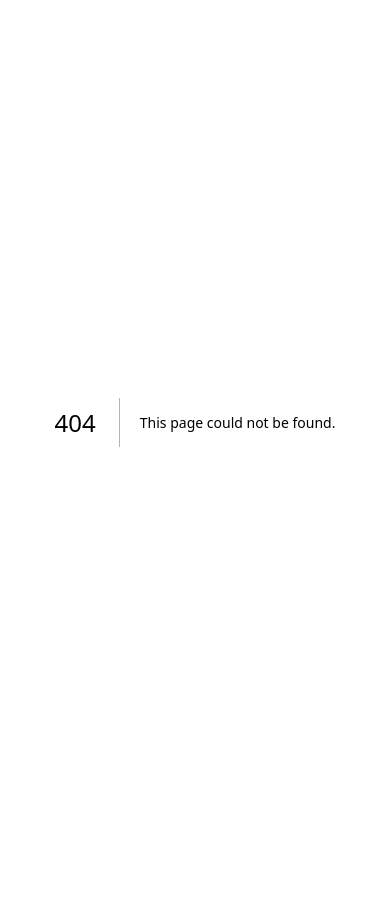
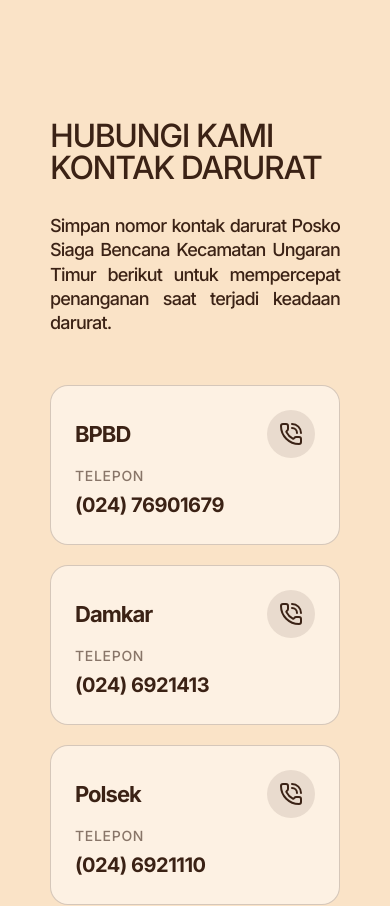
Before and after one commit to Celllzzz/SAKA-SiagaBencanaKalongan, a Next.js app: page /hubungi-kami in a window 390 px wide. Before the commit this address had no page. Shown: the top 906 px of the page. Before the commit the page ends 844 px from the top, so only its background shows below. Built offline with nearby package versions, Linux system fonts and the light colour scheme.

Commit message:
feat: complete hubungi kami page, refine responsive layouts and add dynamic metadata titles

```diff
--- /dev/null
+++ b/src/app/hubungi-kami/page.tsx
@@ -0,0 +1,20 @@
+import { Navbar } from "@/components/layout/navbar";
+import { Footer } from "@/components/layout/footer";
+import { ContactHero } from "@/components/hubungi-kami/contact-hero";
+import { ComplaintForm } from "@/components/hubungi-kami/complaint-form";
+
+export const metadata = {
+  title: 'Hubungi Kami | SAKA',
+  description: 'Kontak Darurat dan Form Pengaduan Bencana Desa Kalongan.',
+};
+
+export default function HubungiKamiPage() {
+  return (
+    <main className="min-h-screen bg-[#FAE3C7] flex flex-col">
+      <Navbar />
+      <ContactHero />
+      <ComplaintForm />
+      <Footer />
+    </main>
+  );
+}
--- a/src/app/peta/[dusun]/page.tsx
+++ b/src/app/peta/[dusun]/page.tsx
@@ -11,6 +11,18 @@ export function generateStaticParams() {
   return dusunDataList.map((d) => ({
     dusun: d.slug,
   }));
+}
+
+export async function generateMetadata({ params }: { params: Promise<{ dusun: string }> }) {
+  const resolvedParams = await params;
+  const dusunData = getDusunData(resolvedParams.dusun);
+
+  if (!dusunData) return { title: 'Peta | SAKA' };
+
+  const titleName = dusunData.name.split(" ").map(w => w.charAt(0).toUpperCase() + w.slice(1).toLowerCase()).join(" ");
+  return {
+    title: `Peta ${titleName} | SAKA`,
+  };
 }
 
 export default async function PetaDetailPage({ params }: { params: Promise<{ dusun: string }> }) {
--- a/src/app/peta/page.tsx
+++ b/src/app/peta/page.tsx
@@ -1,6 +1,11 @@
 import { Navbar } from "@/components/layout/navbar";
 import { Footer } from "@/components/layout/footer";
 import { PetaSection } from "@/components/peta/peta-section";
+
+export const metadata = {
+  title: 'Peta | SAKA',
+  description: 'Peta Kebencanaan Desa Kalongan.',
+};
 
 export default function PetaPage() {
   return (
--- a/src/app/tentang/page.tsx
+++ b/src/app/tentang/page.tsx
@@ -2,6 +2,11 @@ import { HeroSection } from "@/components/tentang/hero-section";
 import { AboutContentSection } from "@/components/tentang/about-content-section";
 import { TeamSection } from "@/components/tentang/team-section";
 import { Footer } from "@/components/layout/footer";
+
+export const metadata = {
+  title: 'Tentang Kami | SAKA',
+  description: 'Profil SAKA dan informasi tim Kuliah Kerja Nyata (KKN) Tematik Universitas Diponegoro di Desa Kalongan.',
+};
 
 export default function TentangPage() {
   return (
--- /dev/null
+++ b/src/components/hubungi-kami/complaint-form.tsx
@@ -0,0 +1,128 @@
+"use client";
+
+import { useState } from "react";
+import { Send } from "lucide-react";
+
+export function ComplaintForm() {
+  const [formData, setFormData] = useState({
+    nama: "",
+    email: "",
+    aduan: ""
+  });
+  const [isSubmitting, setIsSubmitting] = useState(false);
+  const [isSubmitted, setIsSubmitted] = useState(false);
+
+  const handleSubmit = (e: React.FormEvent) => {
+    e.preventDefault();
+    setIsSubmitting(true);
+
+    // Simulasi pengiriman data (karena fungsionalitas backend belum aktif)
+    setTimeout(() => {
+      setIsSubmitting(false);
+      setIsSubmitted(true);
+      setFormData({ nama: "", email: "", aduan: "" });
+
+      // Reset status sukses setelah 3 detik
+      setTimeout(() => setIsSubmitted(false), 3000);
+    }, 1000);
+  };
+
+  const handleChange = (e: React.ChangeEvent<HTMLInputElement | HTMLTextAreaElement>) => {
+    const { name, value } = e.target;
+    setFormData(prev => ({ ...prev, [name]: value }));
+  };
+
+  return (
+    <section className="w-full bg-[#3B2215] text-white py-[50px] md:py-[100px] px-[50px] xl:min-h-[100vh] flex flex-col justify-center" data-theme="dark" data-bg="#3B2215">
+      <div className="w-full max-w-[1340px] mx-auto flex flex-col xl:flex-row gap-[50px] xl:gap-[100px]">
+
+        {/* Left Side: Form Information */}
+        <div className="flex flex-col flex-1 animate-fade-in-up">
+          <h2 className="font-[Inter] font-medium text-[32px] md:text-[50px] xl:text-[70px] leading-none tracking-[-0.045em] mb-6">
+            FORM<br/>PENGADUAN
+          </h2>
+          <p className="font-[Inter] text-[18px] md:text-[20px] text-white/80 leading-[1.5] max-w-[500px]">
+            Sampaikan laporan, aduan, atau informasi seputar potensi kebencanaan dan kondisi infrastruktur di lingkungan Anda. Laporan Anda akan sangat membantu upaya mitigasi bersama.
+          </p>
+        </div>
+
+        {/* Right Side: The Form */}
+        <div className="flex-[1.5] animate-fade-in-up delay-200">
+          <form onSubmit={handleSubmit} className="flex flex-col gap-6">
+
+            {/* Input Nama */}
+            <div className="flex flex-col gap-2">
+              <label htmlFor="nama" className="font-[Inter] font-semibold text-[14px] uppercase tracking-wider text-white/70">
+                Nama Lengkap
+              </label>
+              <input
+                type="text"
+                id="nama"
+                name="nama"
+                required
+                value={formData.nama}
+                onChange={handleChange}
+                placeholder="Masukkan nama lengkap Anda"
+                className="w-full bg-white/5 border border-white/10 rounded-xl px-5 py-4 text-white placeholder:text-white/30 focus:outline-none focus:border-[#FAE3C7] focus:ring-1 focus:ring-[#FAE3C7] transition-all"
+              />
+            </div>
+
+            {/* Input Email */}
+            <div className="flex flex-col gap-2">
+              <label htmlFor="email" className="font-[Inter] font-semibold text-[14px] uppercase tracking-wider text-white/70">
+                Email Pengirim
+              </label>
+              <input
+                type="email"
+                id="email"
+                name="email"
+                required
+                value={formData.email}
+                onChange={handleChange}
+                placeholder="alamat.email@contoh.com"
+                className="w-full bg-white/5 border border-white/10 rounded-xl px-5 py-4 text-white placeholder:text-white/30 focus:outline-none focus:border-[#FAE3C7] focus:ring-1 focus:ring-[#FAE3C7] transition-all"
+              />
+            </div>
+
+            {/* Input Aduan */}
+            <div className="flex flex-col gap-2">
+              <label htmlFor="aduan" className="font-[Inter] font-semibold text-[14px] uppercase tracking-wider text-white/70">
+                Isi Aduan / Laporan
+              </label>
+              <textarea
+                id="aduan"
+                name="aduan"
+                required
+                rows={5}
+                value={formData.aduan}
+                onChange={handleChange}
+                placeholder="Jelaskan detail laporan Anda di sini..."
+                className="w-full bg-white/5 border border-white/10 rounded-xl px-5 py-4 text-white placeholder:text-white/30 focus:outline-none focus:border-[#FAE3C7] focus:ring-1 focus:ring-[#FAE3C7] transition-all resize-y"
+              />
+            </div>
+
+            {/* Submit Button */}
+            <button
+              type="submit"
+              disabled={isSubmitting || isSubmitted}
+              className="mt-4 flex items-center justify-center gap-3 bg-[#FAE3C7] text-[#3B2215] hover:bg-white font-bold uppercase tracking-wider text-[16px] py-4 rounded-xl transition-all disabled:opacity-50 disabled:cursor-not-allowed group"
+            >
+              {isSubmitting ? (
+                <span>Mengirim...</span>
+              ) : isSubmitted ? (
+                <span>Terkirim!</span>
+              ) : (
+                <>
+                  <span>Kirim Laporan</span>
+                  <Send size={18} className="group-hover:translate-x-1 transition-transform" />
+                </>
+              )}
+            </button>
+
+          </form>
+        </div>
+
+      </div>
+    </section>
+  );
+}
--- /dev/null
+++ b/src/components/hubungi-kami/contact-hero.tsx
@@ -0,0 +1,59 @@
+"use client";
+
+import { PhoneCall } from "lucide-react";
+
+const EMERGENCY_CONTACTS = [
+  { name: "BPBD", number: "(024) 76901679" },
+  { name: "Damkar", number: "(024) 6921413" },
+  { name: "Polsek", number: "(024) 6921110" },
+  { name: "Koramil", number: "(024) 6923750" },
+  { name: "Kecamatan", number: "(024) 76911354" },
+];
+
+export function ContactHero() {
+  return (
+    <section className="w-full bg-[#FAE3C7] text-[#3B2215] pt-[120px] pb-[50px] px-[50px] xl:min-h-[100vh] flex flex-col justify-center" data-theme="light" data-bg="#FAE3C7">
+      <div className="w-full max-w-[1340px] mx-auto flex flex-col gap-[50px] md:gap-[80px]">
+
+        {/* Header / Hero */}
+        <div className="flex flex-col xl:flex-row xl:items-end justify-between gap-[30px] xl:gap-[50px] animate-fade-in-up">
+          <div className="flex flex-col">
+            <h1 className="font-[Inter] font-medium text-[32px] sm:text-[40px] md:text-[70px] xl:text-[90px] leading-none tracking-[-0.045em] capitalize">
+              HUBUNGI KAMI
+            </h1>
+            <h1 className="font-[Inter] font-medium text-[32px] sm:text-[40px] md:text-[70px] xl:text-[90px] leading-none tracking-[-0.045em] capitalize">
+              KONTAK DARURAT
+            </h1>
+          </div>
+          <p className="font-[Inter] font-medium text-[18px] md:text-[20px] xl:text-[24px] leading-[1.35] text-justify tracking-[-0.045em] max-w-[373px] shrink-0">
+            Simpan nomor kontak darurat Posko Siaga Bencana Kecamatan Ungaran Timur berikut untuk mempercepat penanganan saat terjadi keadaan darurat.
+          </p>
+        </div>
+
+        {/* Contact Cards Grid */}
+        <div className="grid grid-cols-1 sm:grid-cols-2 lg:grid-cols-3 xl:grid-cols-5 gap-[20px] md:gap-[30px] animate-fade-in-up delay-300">
+          {EMERGENCY_CONTACTS.map((contact, idx) => (
+            <div
+              key={idx}
+              className="bg-white/50 backdrop-blur-sm border border-[#3B2215]/20 rounded-2xl p-[24px] xl:p-[30px] flex flex-col justify-between aspect-auto h-[160px] sm:h-auto sm:aspect-square hover:bg-white/80 transition-colors duration-300 group"
+            >
+              <div className="flex justify-between items-center gap-3">
+                <h3 className="font-[Inter] font-bold text-[22px] md:text-[26px] tracking-[-0.045em] leading-none text-[#3B2215]">
+                  {contact.name}
+                </h3>
+                <div className="w-12 h-12 shrink-0 rounded-full bg-[#3B2215]/10 flex items-center justify-center group-hover:bg-[#3B2215] group-hover:text-[#FAE3C7] transition-colors duration-300">
+                  <PhoneCall size={24} />
+                </div>
+              </div>
+              <div className="mt-auto">
+                <p className="font-[Inter] font-medium text-[14px] uppercase tracking-wider text-[#3B2215]/60 mb-1">Telepon</p>
+                <p className="font-[Inter] font-bold text-[20px] md:text-[24px] tracking-tight">{contact.number}</p>
+              </div>
+            </div>
+          ))}
+        </div>
+
+      </div>
+    </section>
+  );
+}
--- a/src/components/layout/footer.tsx
+++ b/src/components/layout/footer.tsx
@@ -37,16 +37,15 @@ export function Footer() {
             (Navigasi)
           </span>
           <div className="flex flex-col gap-[10px] xl:gap-[15px]">
-            {["Beranda", "Tentang kami", "Peta", "Mitigasi", "Pra & Pasca", "Galeri", "Hubungi kami"].map((item, idx) => {
+            {["Beranda", "Tentang kami", "Peta", "Mitigasi", "Galeri", "Hubungi kami"].map((item, idx) => {
               // Map to hrefs
               let href = "/";
               if (item.toLowerCase() === "beranda") href = "/";
               else if (item.toLowerCase() === "tentang kami") href = "/tentang";
               else if (item.toLowerCase() === "peta") href = "/peta";
               else if (item.toLowerCase() === "mitigasi") href = "/#mitigasi";
-              else if (item.toLowerCase() === "pra & pasca") href = "/#pra-pasca";
               else if (item.toLowerCase() === "galeri") href = "/galeri";
-              else if (item.toLowerCase() === "hubungi kami") href = "/#hubungi";
+              else if (item.toLowerCase() === "hubungi kami") href = "/hubungi-kami";
 
               return (
                 <Link
--- a/src/components/layout/navbar.tsx
+++ b/src/components/layout/navbar.tsx
@@ -60,7 +60,6 @@ export function Navbar() {
     { label: "Tentang", href: "/tentang" },
     { label: "Peta", href: "/peta" },
     { label: "Mitigasi", href: "/#mitigasi" },
-    { label: "Pra & Pasca", href: "/#pra-pasca" },
     { label: "Galeri", href: "/galeri" },
   ];
 
@@ -102,6 +101,7 @@ export function Navbar() {
 
         {/* Right Side / Mobile Menu */}
         <div className="flex items-center">
+          <Link href="/hubungi-kami" passHref>
             <Button
               variant="secondary"
               className={`hidden xl:inline-flex rounded-[20px] px-6 py-5 text-[14px] tracking-[0.01em] font-semibold transition-all cursor-pointer uppercase ${isLight ? "bg-[#3B2215] text-white hover:bg-black" : "bg-white text-black hover:bg-gray-200"
@@ -109,6 +109,7 @@ export function Navbar() {
             >
               HUBUNGI KAMI
             </Button>
+          </Link>
 
           {/* Mobile Hamburger Menu */}
           <div className="xl:hidden ml-4">
@@ -152,7 +153,7 @@ export function Navbar() {
                 {/* Bottom Action Button */}
                 <div className="mt-12">
                   <Link
-                    href="#"
+                    href="/hubungi-kami"
                     className="inline-flex items-center justify-center bg-white text-black font-bold uppercase text-sm tracking-wide py-4 px-8 rounded-full hover:bg-gray-200 transition-colors focus:outline-none focus:ring-2 focus:ring-offset-2 focus:ring-offset-[#111111] focus:ring-white w-auto self-start"
                   >
                     Hubungi Kami
```
Lines whose indentation alone changed are shown as unchanged.
